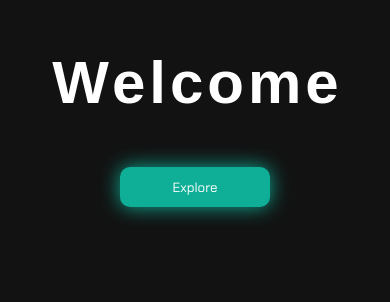
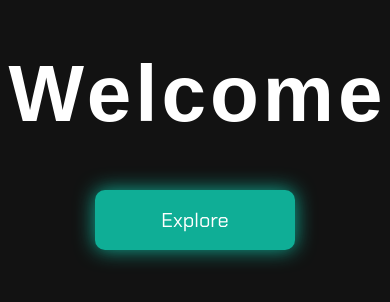
Before and after one commit to RomeoAtoyan/DigiVerse, a React (Create React App) app in the folder digverse/: page / in a window 390 px wide. Shown: the part 102-404 px from the top of the page. Built offline with nearby package versions, Linux system fonts and the light colour scheme.

Commit message:
welcome text

```diff
--- a/digverse/src/Pages/WelcomePage.css
+++ b/digverse/src/Pages/WelcomePage.css
@@ -53,7 +53,8 @@
   }
 
   #introtext {
-    font-size: 60px;
+    font-size: 80px;
+    font-weight: 900;
     margin-left: 5px;
   }
 }
@@ -61,5 +62,8 @@
 @media only screen and (min-width: 250px) and (max-width: 1000px) {
   #explore_btn {
     padding: 10px !important;
+    height: 60px;
+    width: 200px;
+    font-size: 20px;
   }
 }
```
